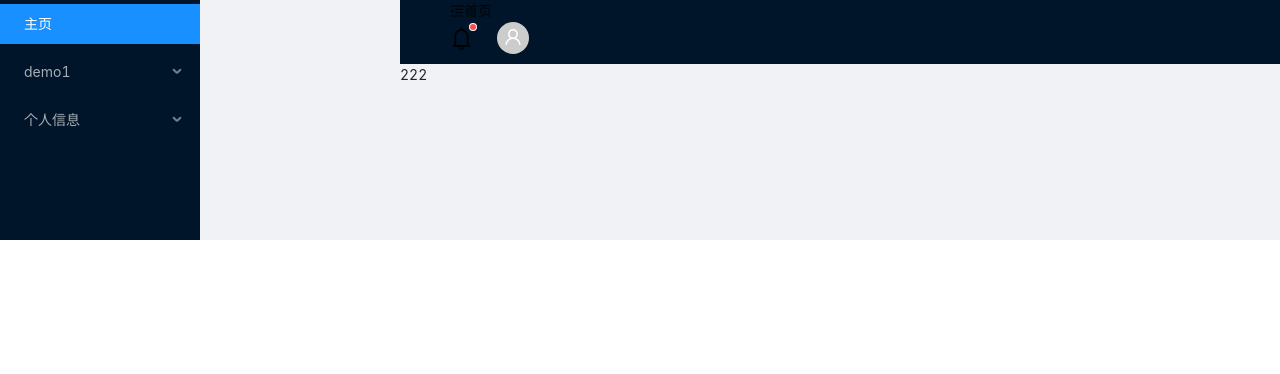
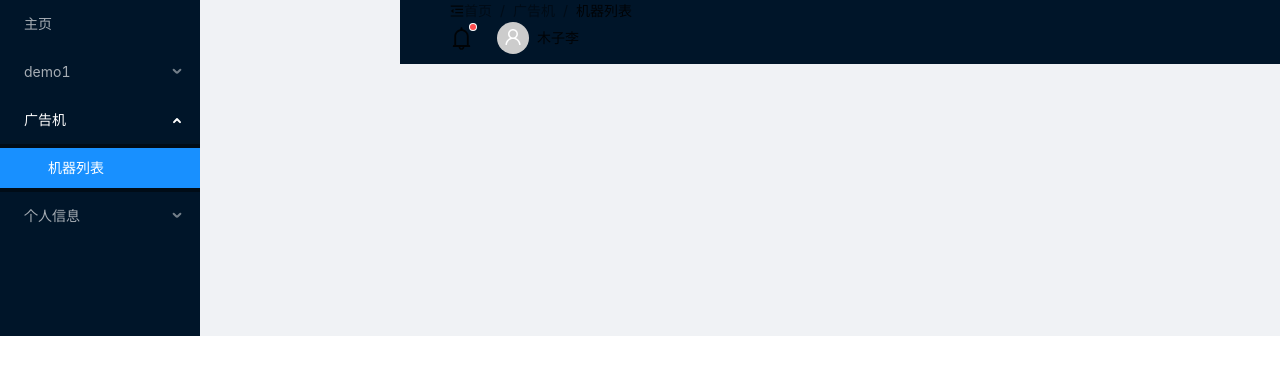
Before and after one commit to liforgithub/react-antd-hook, a React app: page /machine/list in a window 1280 px wide. Before the commit this address led to /home. Shown: the top 374 px of the page. Built offline with nearby package versions, Linux system fonts and the light colour scheme.

Commit message:
调整头部用户头像和名称显示问题

```diff
--- a/src/layouts/basicLayout/index.js
+++ b/src/layouts/basicLayout/index.js
@@ -80,7 +80,9 @@ const BasicLayout = ({route, children}) => {
         return (
             <Menu>
                 <Menu.Item key="1" icon={<UserOutlined />}>
-                    个人信息
+                    <Link to="/account/settings">
+                        个人信息
+                    </Link>
                 </Menu.Item>
                 <Menu.Divider />
                 <Menu.Item
@@ -156,9 +158,10 @@ const BasicLayout = ({route, children}) => {
                             <BellOutlined style={{fontSize: 23, cursor: 'pointer'}} />
                         </Badge>
                         <Dropdown overlay={avatarMenu} placement="bottomLeft" arrow>
-                            <Badge dot={false}>
-                                <Avatar style={{cursor: 'pointer'}} shape="circle" icon={<UserOutlined />} />
-                            </Badge>
+                            <Space style={{cursor: 'pointer'}}>
+                                <Avatar shape="circle" icon={<UserOutlined />} />
+                                <span>木子李</span>
+                            </Space>
                         </Dropdown>
                     </Space>
                 </Header>
--- /dev/null
+++ b/src/pages/machine/list/index.js
@@ -0,0 +1,9 @@
+import React from 'react'
+
+const MachineList = () => {
+    return (
+        <div></div>
+    )
+}
+
+export default MachineList
--- a/src/router/config.js
+++ b/src/router/config.js
@@ -65,6 +65,22 @@ const router = [
                         ]
                     },
                     {
+                        path: '/machine',
+                        name: '广告机',
+                        children: [
+                            {
+                                path: '/machine/list',
+                                name: '机器列表',
+                                component: lazy(() => import('../pages/machine/list'))
+                            },
+                            {
+                                path: '/machine',
+                                redirect: '/machine/list',
+                                hidden: true
+                            }
+                        ]
+                    },
+                    {
                         path: '/account',
                         name: '个人信息',
                         children: [
```
